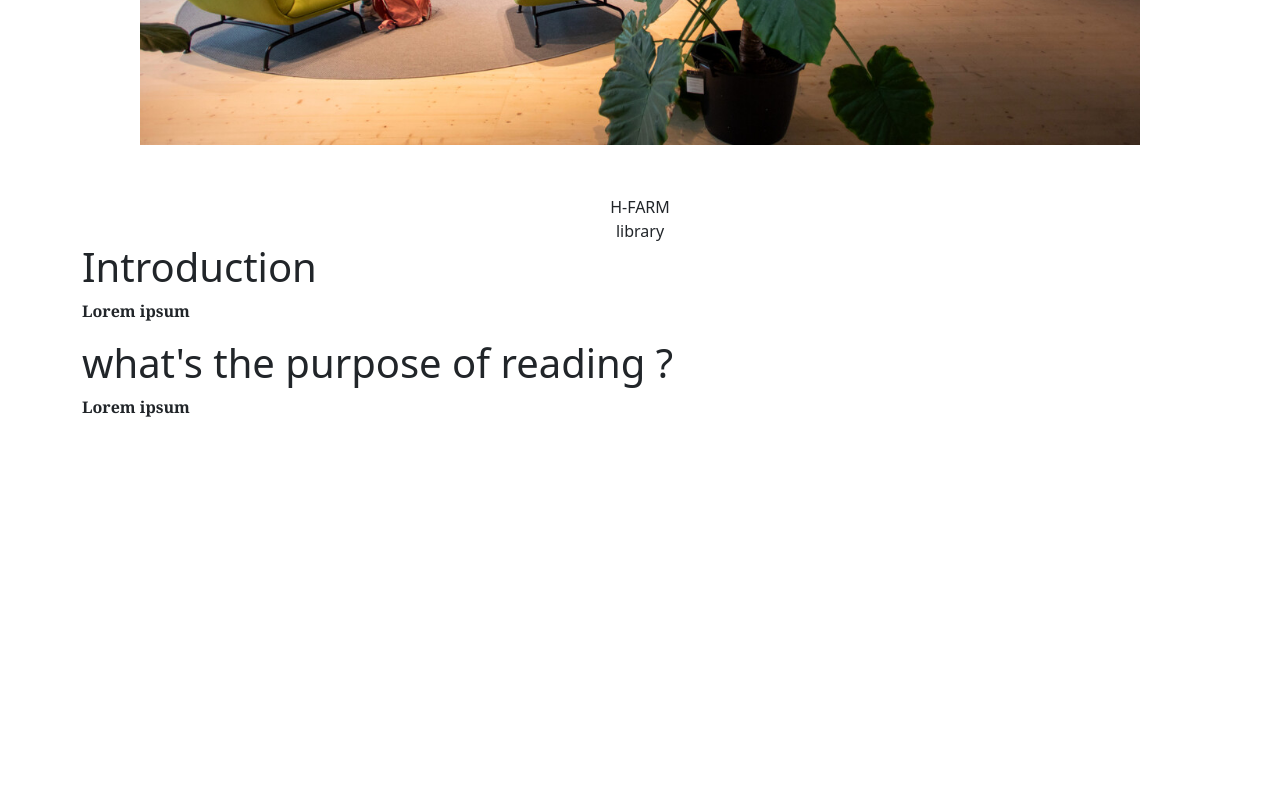
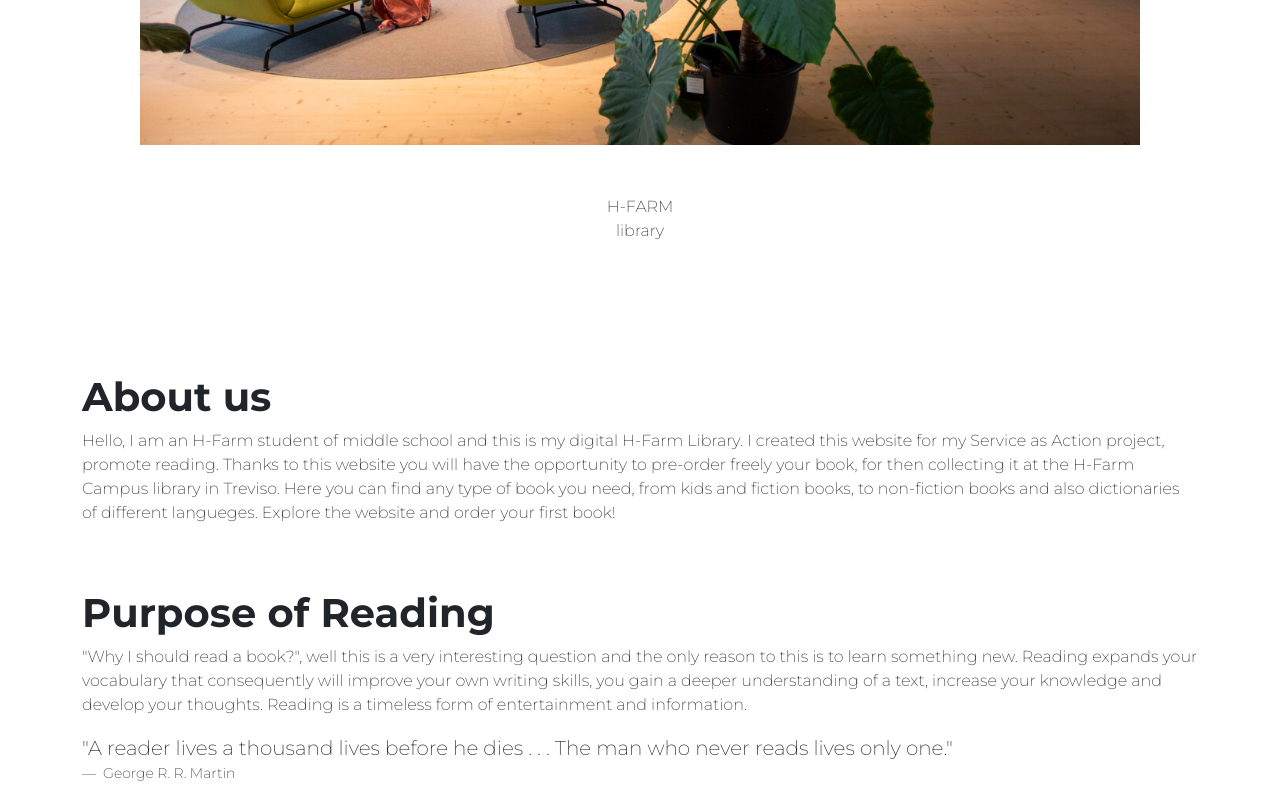
Before and after one commit to sweetCarola/unit1.bootstrap, a plain HTML site: page index.html in a window 1280 px wide. Shown: the part 614-1414 px from the top of the page. Before the commit the page ends 1049 px from the top, so only its background shows below. Drawn offline with nearby package versions, Linux system fonts and the light colour scheme.

Commit message:
my work of 1/12

```diff
--- a/index.html
+++ b/index.html
@@ -8,8 +8,12 @@
     <link href="https://cdn.jsdelivr.net/npm/bootstrap@5.1.3/dist/css/bootstrap.min.css" rel="stylesheet"
         integrity="sha384-1BmE4kWBq78iYhFldvKuhfTAU6auU8tT94WrHftjDbrCEXSU1oBoqyl2QvZ6jIW3" crossorigin="anonymous">
         <link rel="preconnect" href="https://fonts.googleapis.com">
+        <link rel="preconnect" href="https://fonts.gstatic.com" crossorigin>
+        <link href="https://fonts.googleapis.com/css2?family=Noto+Serif:wght@700&display=swap" rel="stylesheet">
+
+        <link rel="preconnect" href="https://fonts.googleapis.com">
 <link rel="preconnect" href="https://fonts.gstatic.com" crossorigin>
-<link href="https://fonts.googleapis.com/css2?family=Noto+Serif:wght@700&display=swap" rel="stylesheet">
+<link href="https://fonts.googleapis.com/css2?family=Montserrat:wght@200;700&display=swap" rel="stylesheet">
 <link rel="stylesheet" href="style.css">
 
 </head>
@@ -49,27 +53,36 @@
         <img src="big-library.JPG" class="img-fluid" alt="" width="1000px" text-align= center>
       </div>
 
-    <div class="container">
+    <div class="container text-carola2">
       <div class="row">
         <div class="col">
-          H-FARM <br> library
+           H-FARM <br> library
         </div>
       </div>
     </div>
-    <div class="container">
+    <div class="container mt-carola">
       <div class="row">
         <div class="col-12">
-          <h1>Introduction</h1>
-          <p>Lorem ipsum </p>
+          <h1 class="text-carola1"> About us</h1>
+          <p class="text-carola2">Hello, I am an H-Farm student of middle school and this is my digital H-Farm Library. I created this website for my Service as Action project, promote reading. Thanks to this website you will have the opportunity to pre-order freely your book, for then collecting it at the H-Farm Campus library in Treviso. Here you can find any type of book you need, from kids and fiction books, to non-fiction books and also dictionaries of different langueges. Explore the website and order your first book! </p>
         </div>
       </div>
     </div>
 
-    <div class="container">
+    <div class="container mt-5">
       <div class="row">
         <div class="col-12">
-          <h1>what's the purpose of reading ?</h1>
-          <p>Lorem ipsum </p>
+          <h1 class="text-carola1">Purpose of Reading</h1>
+          <p class="text-carola2">"Why I should read a book?", well this is a very interesting question and the only reason to this is to learn something new. Reading expands your vocabulary that consequently will improve your own writing skills, you gain a deeper understanding of a text, increase your knowledge and develop your thoughts. Reading is a timeless form of entertainment and information.
+            <figure>
+              <blockquote class="blockquote">
+                <p class="text-carola2"> "A reader lives a thousand lives before he dies . . . The man who never reads lives only one."
+                </p>
+              </blockquote>
+              <figcaption class="blockquote-footer text-dark text-carola2">
+                George R. R. Martin
+              </figcaption>
+            </figure> </p>
         </div>
       </div>
     </div>
--- a/style.css
+++ b/style.css
@@ -22,3 +22,16 @@ p{
 
     font-size: 15px;
 }
+.mt-carola{
+    margin-top: 130px;
+}
+
+.text-carola2{
+    font-family: 'Montserrat', sans-serif;
+}
+
+.text-carola1{
+    font-weight: bold;
+    font-family: 'Montserrat', sans-serif;
+
+}
```
